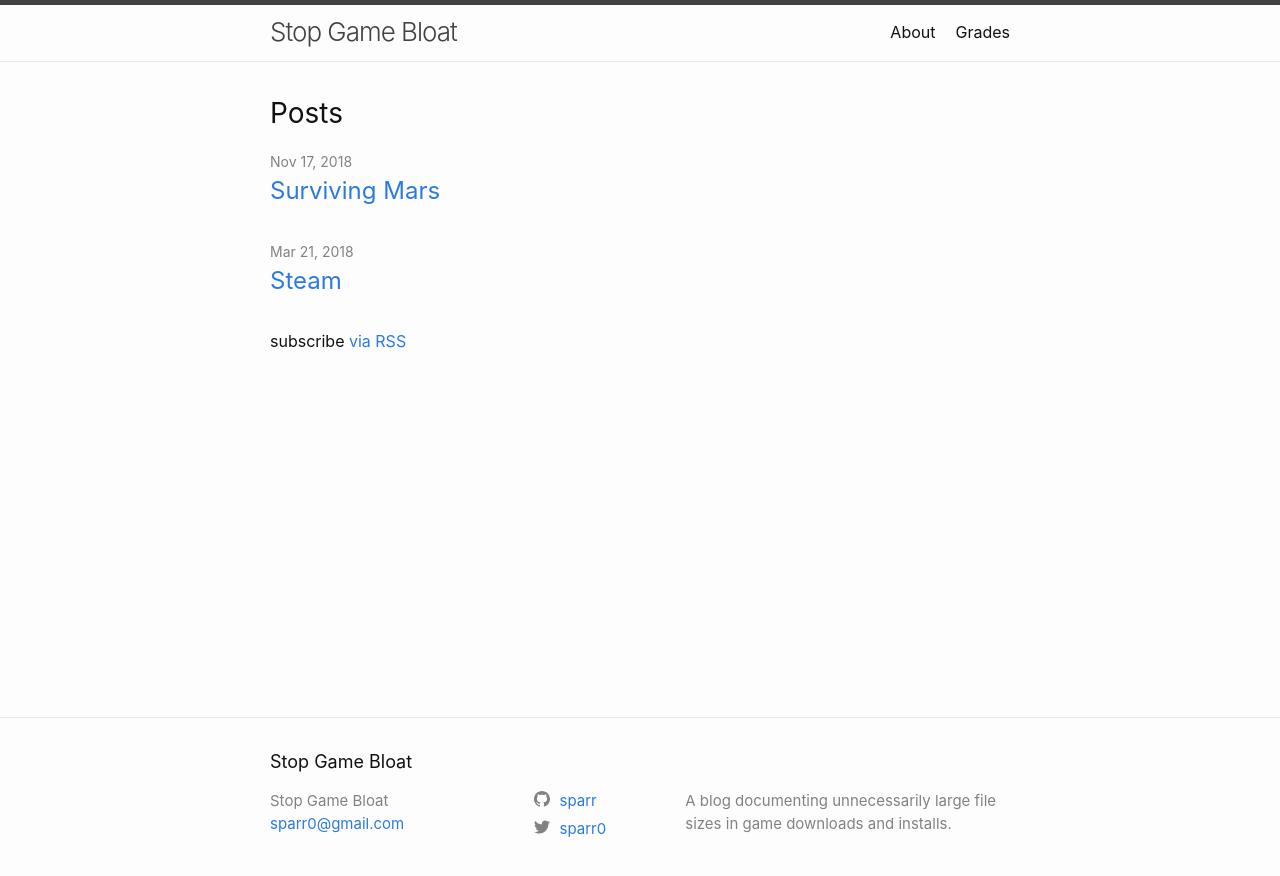
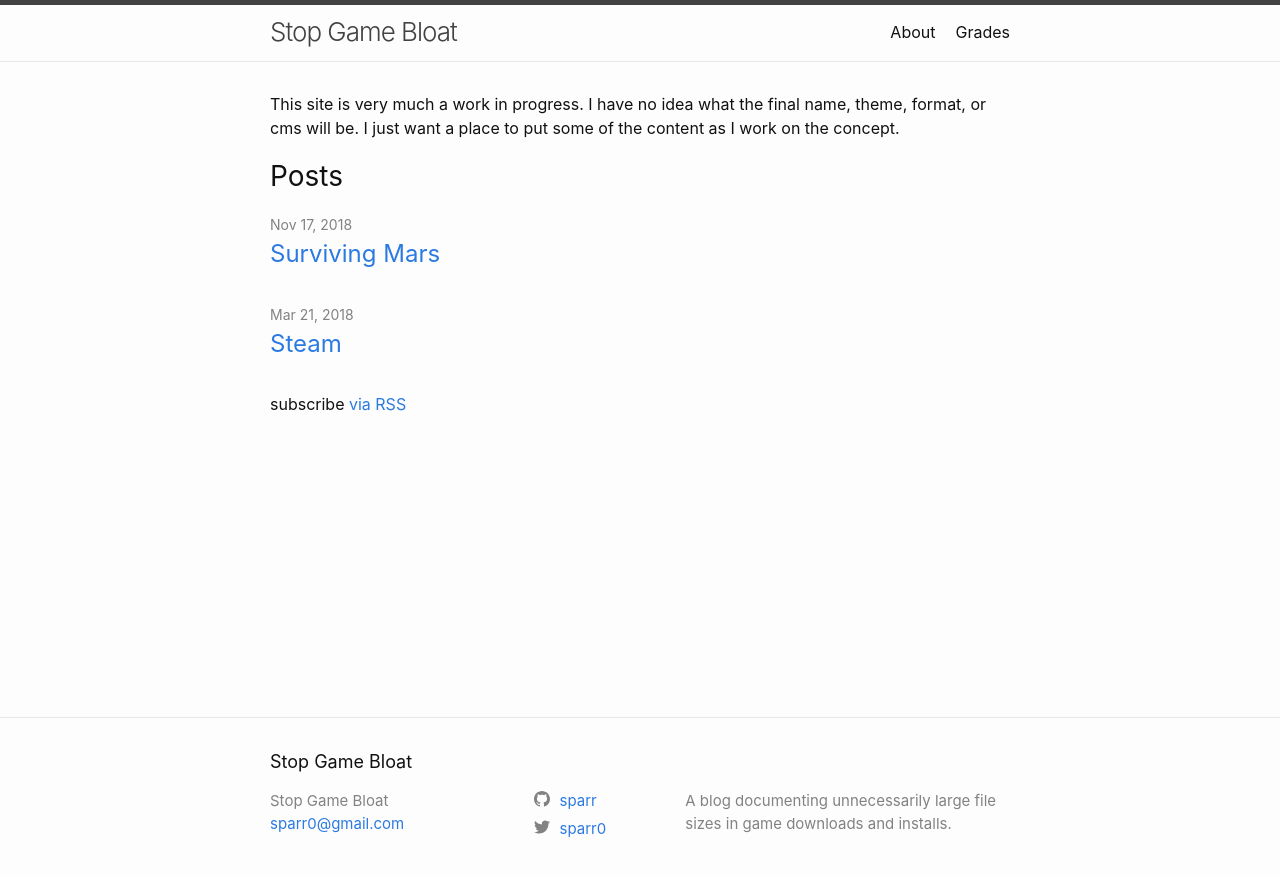
Before and after one commit to sparr/stopgamebloat, a Jekyll site: the page built from index.md, in a window 1280 px wide. Shown: the top 876 px of the page. Built offline with Jekyll 4.4.1, drawn with Linux system fonts in a browser that asks for light colours.

Commit message:
disclaimer on index

```diff
--- a/index.md
+++ b/index.md
@@ -4,3 +4,4 @@
 
 layout: home
 ---
+This site is very much a work in progress. I have no idea what the final name, theme, format, or cms will be. I just want a place to put some of the content as I work on the concept.
```
